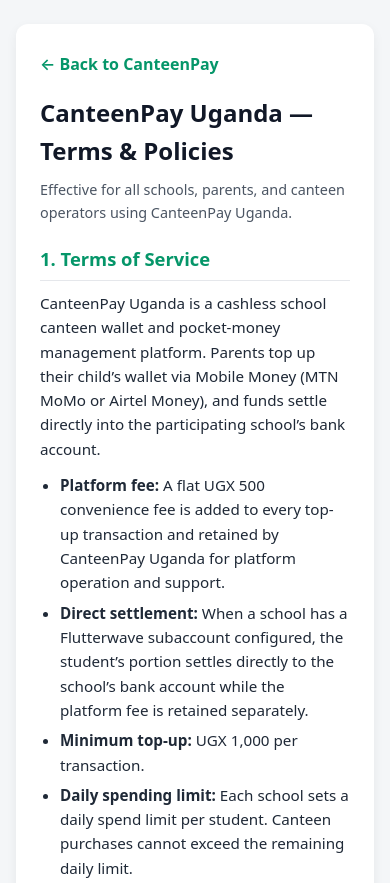
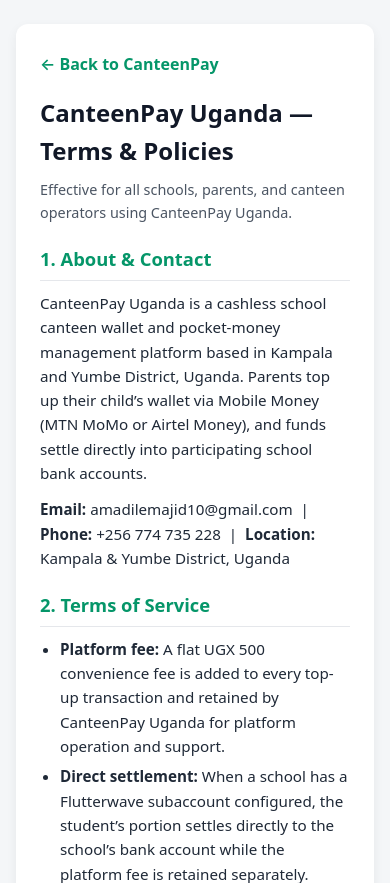
Before and after one commit to amadilemajid/canteenpay, a Django app: page /policies/ in a window 390 px wide. Shown: the top 883 px of the page. Run offline with Django 5.2, Linux system fonts and the light colour scheme.

Commit message:
Add phone number and About & Contact section to policies page

```diff
--- a/wallet/templates/wallet/parent_topup.html
+++ b/wallet/templates/wallet/parent_topup.html
@@ -50,7 +50,7 @@
 <footer class="compliance-footer" style="margin-top:24px; padding:16px; border-top:1px solid #e5e7eb; font-size:0.82rem; color:#4b5563;">
     <p style="margin:0 0 8px 0; font-weight:600; color:#111827;">CanteenPay Uganda</p>
     <p style="margin:0 0 8px 0;">CanteenPay Uganda is a cashless school canteen wallet and pocket-money management platform. Top-ups settle directly into participating school bank accounts.</p>
-    <p style="margin:0 0 8px 0;"><strong>Email:</strong> amadilemajid10@gmail.com &nbsp;|&nbsp; <strong>Location:</strong> Kampala &amp; Yumbe District, Uganda</p>
+    <p style="margin:0 0 8px 0;"><strong>Email:</strong> amadilemajid10@gmail.com &nbsp;|&nbsp; <strong>Phone:</strong> +256 774 735 228 &nbsp;|&nbsp; <strong>Location:</strong> Kampala &amp; Yumbe District, Uganda</p>
     <p style="margin:0;"><a href="/policies/" style="color:#059669; text-decoration:none; font-weight:600;">View Terms &amp; Policies &rarr;</a></p>
 </footer>
 
--- a/wallet/templates/wallet/policies.html
+++ b/wallet/templates/wallet/policies.html
@@ -30,8 +30,11 @@
         <h1>CanteenPay Uganda &mdash; Terms &amp; Policies</h1>
         <p style="color:#4b5563; font-size:0.9rem;">Effective for all schools, parents, and canteen operators using CanteenPay Uganda.</p>
 
-        <h2>1. Terms of Service</h2>
-        <p>CanteenPay Uganda is a cashless school canteen wallet and pocket-money management platform. Parents top up their child&rsquo;s wallet via Mobile Money (MTN MoMo or Airtel Money), and funds settle directly into the participating school&rsquo;s bank account.</p>
+        <h2>1. About &amp; Contact</h2>
+        <p>CanteenPay Uganda is a cashless school canteen wallet and pocket-money management platform based in Kampala and Yumbe District, Uganda. Parents top up their child&rsquo;s wallet via Mobile Money (MTN MoMo or Airtel Money), and funds settle directly into participating school bank accounts.</p>
+        <p><strong>Email:</strong> amadilemajid10@gmail.com &nbsp;|&nbsp; <strong>Phone:</strong> +256 774 735 228 &nbsp;|&nbsp; <strong>Location:</strong> Kampala &amp; Yumbe District, Uganda</p>
+
+        <h2>2. Terms of Service</h2>
         <ul>
             <li><strong>Platform fee:</strong> A flat UGX 500 convenience fee is added to every top-up transaction and retained by CanteenPay Uganda for platform operation and support.</li>
             <li><strong>Direct settlement:</strong> When a school has a Flutterwave subaccount configured, the student&rsquo;s portion settles directly to the school&rsquo;s bank account while the platform fee is retained separately.</li>
```
